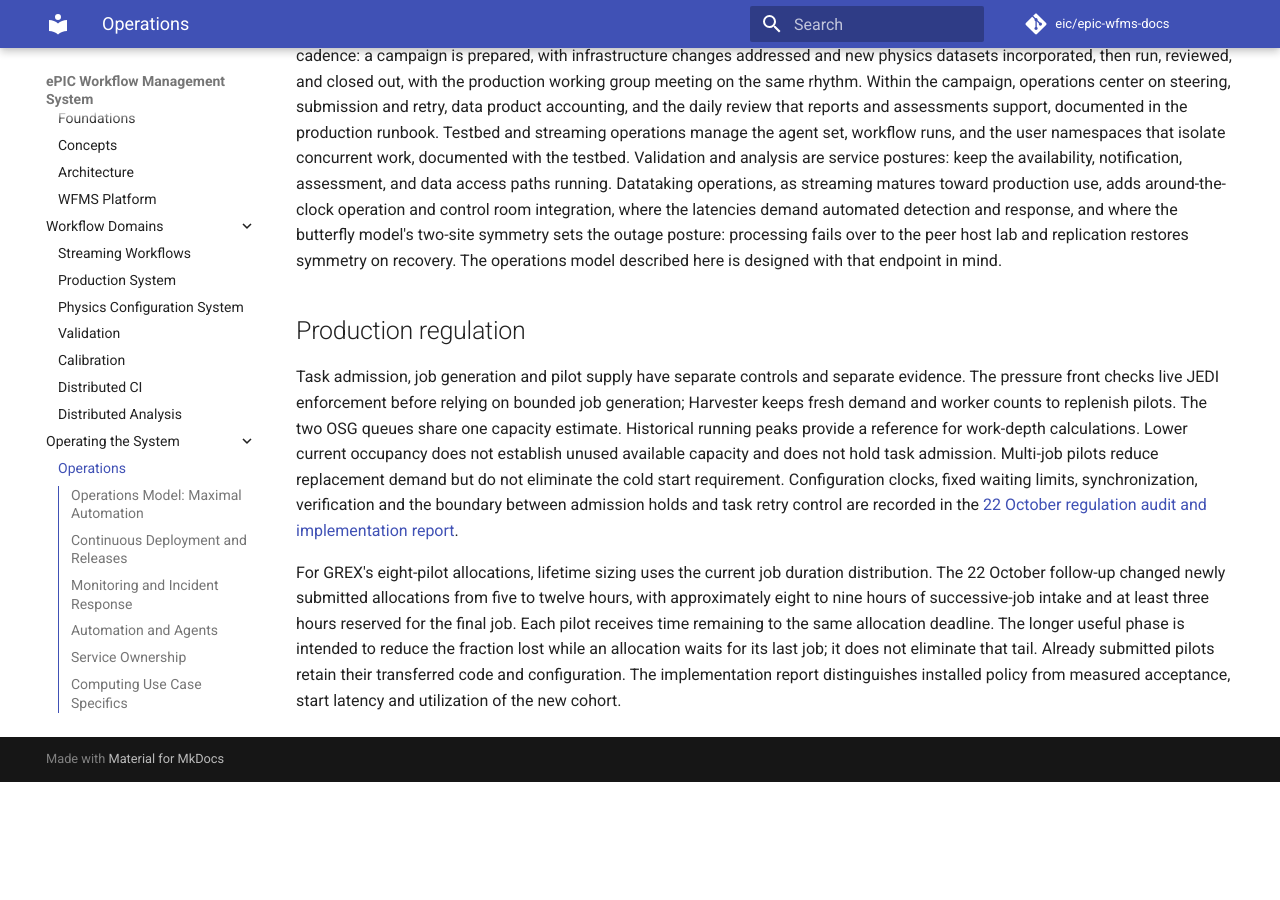
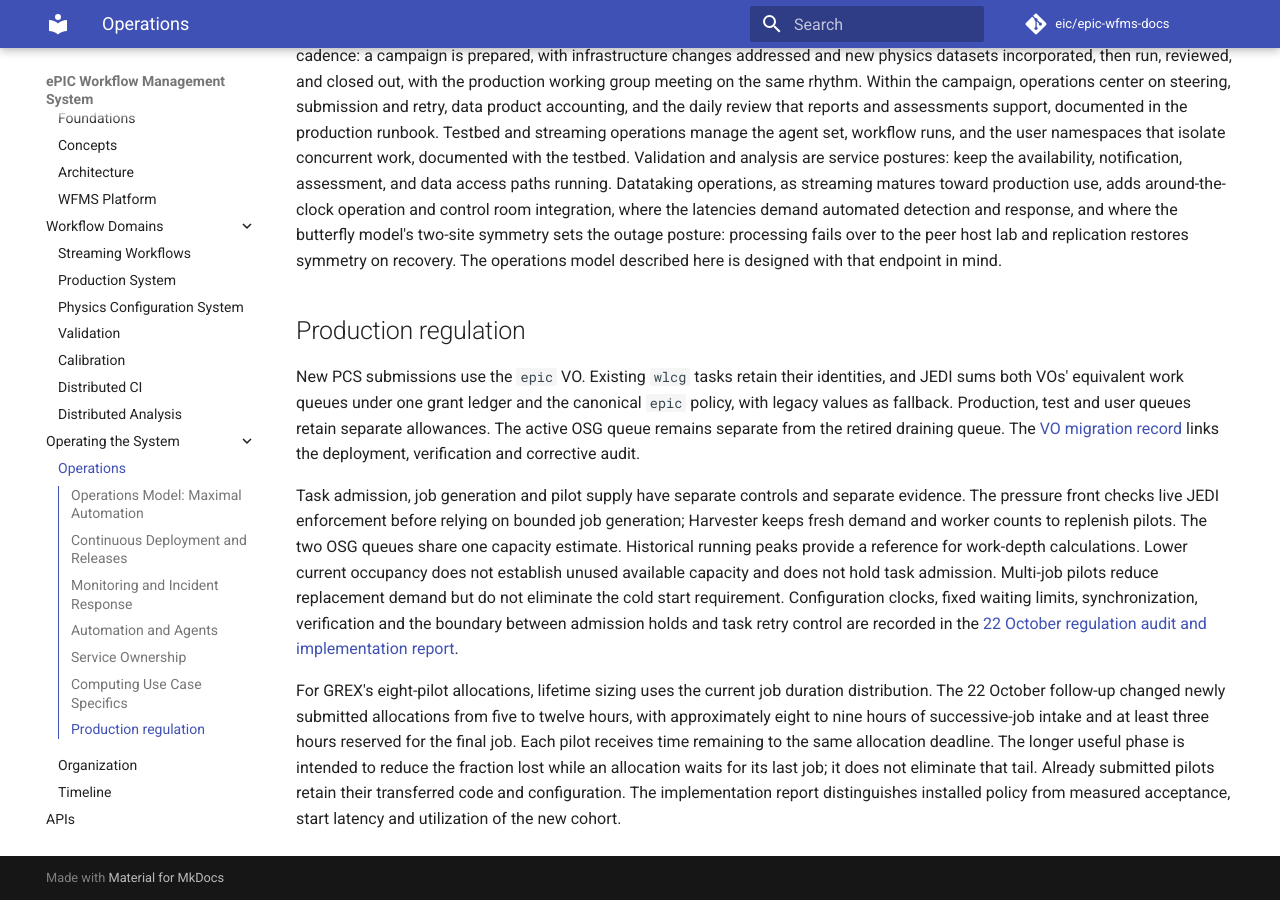
Before and after one commit to eic/epic-wfms-docs, an MkDocs documentation site: the page built from docs/operations.md, in a window 1280 px wide and 900 px high, scrolled down 2906 px. Built offline with MkDocs 1.6.1 and Material for MkDocs 9.7.7, drawn with Linux system fonts in a browser that asks for light colours; comment, search, counter and statistics services are not loaded; before the commit the page ends 3688 px from its top, so only the background shows below that.

Commit message:
Document epic submission and shared legacy VO regulation
Co-authored-by: Codex <codex@openai.com>

```diff
--- a/docs/operations.md
+++ b/docs/operations.md
@@ -139,6 +139,14 @@ described here is designed with that endpoint in mind.
 
 ## Production regulation
 
+New PCS submissions use the `epic` VO. Existing `wlcg` tasks retain their
+identities, and JEDI sums both VOs' equivalent work queues under one grant
+ledger and the canonical `epic` policy, with legacy values as fallback.
+Production, test and user queues retain separate allowances. The active
+OSG queue remains separate from the retired draining queue. The
+[VO migration record](https://github.com/BNLNPPS/swf-epicprod/blob/main/docs/EPIC_VO_MIGRATION.md)
+links the deployment, verification and corrective audit.
+
 Task admission, job generation and pilot supply have separate controls and
 separate evidence. The pressure front checks live JEDI enforcement before
 relying on bounded job generation; Harvester keeps fresh demand and worker
```
